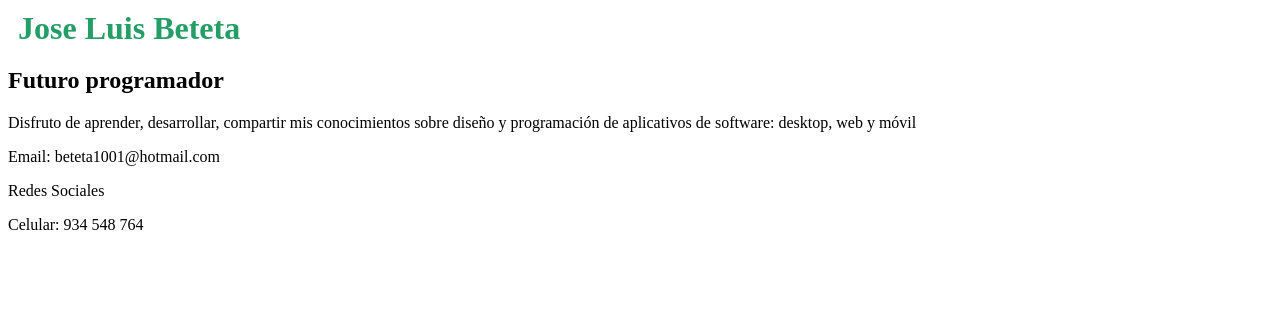
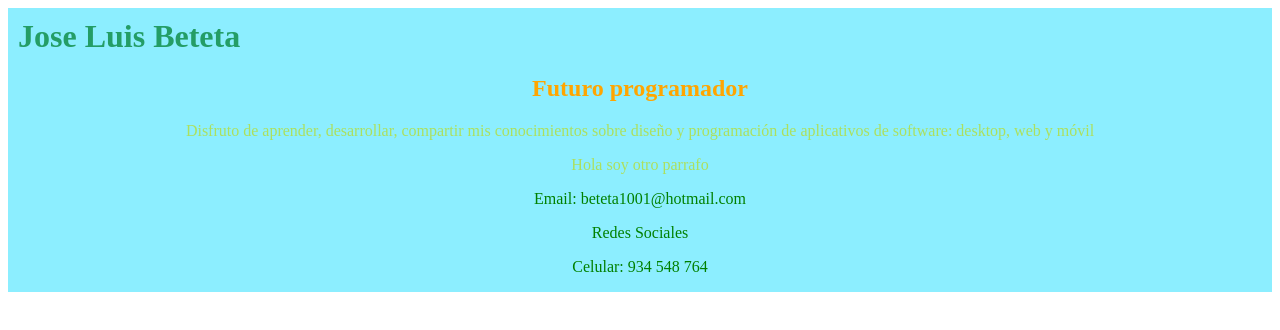
Before and after one commit to lirano39/aew_cibertec_beteta, a plain HTML site: page CSS/01_tarjeta/index.html in a window 1280 px wide. Drawn offline with Linux system fonts and the light colour scheme.

Commit message:
aplicando estilos a las etiquetas y selectores de clase

```diff
--- a/CSS/01_tarjeta/CSS/estilos.css
+++ b/CSS/01_tarjeta/CSS/estilos.css
@@ -4,7 +4,32 @@ h1{
     margin: 10;
 }
 
+h2 {
+    text-align: center;
+    color: orange;
+}
+
+p{
+
+    color:green
+}
 
 
+.mi-descripcion p {
+        color:rgb(172, 224, 94);
+        text-align: center;
+
+}
+
+.contenedor-tarjeta  {
+
+        background-color: rgb(140, 238, 255);
+        align-content: center;
+        align-items: center;
+}
+
+.datos-contacto{
+    text-align: center;
+}
 
 /**{}
--- a/CSS/01_tarjeta/index.html
+++ b/CSS/01_tarjeta/index.html
@@ -5,17 +5,21 @@
     </head>
 
     <body>
+        <div class="contenedor-tarjeta">
         <div class="nombre-cargo">
             <h1>Jose Luis Beteta </h1>
             <h2> Futuro programador</h2>
          </div>
 
+
          <div class="mi-descripcion">
                 <p> Disfruto de aprender, desarrollar, compartir mis conocimientos sobre diseño y
                     programación de aplicativos de
                     software: desktop, web y móvil  </p>
+                <p>Hola soy otro parrafo</p>
 
          </div>
+
 
          <div class="datos-contacto">
             <p>Email: beteta1001@hotmail.com</p>
@@ -23,5 +27,6 @@
             <p>Celular: 934 548 764</p>
          </div>
 
+        </div>
     </body>
 </html>
```
